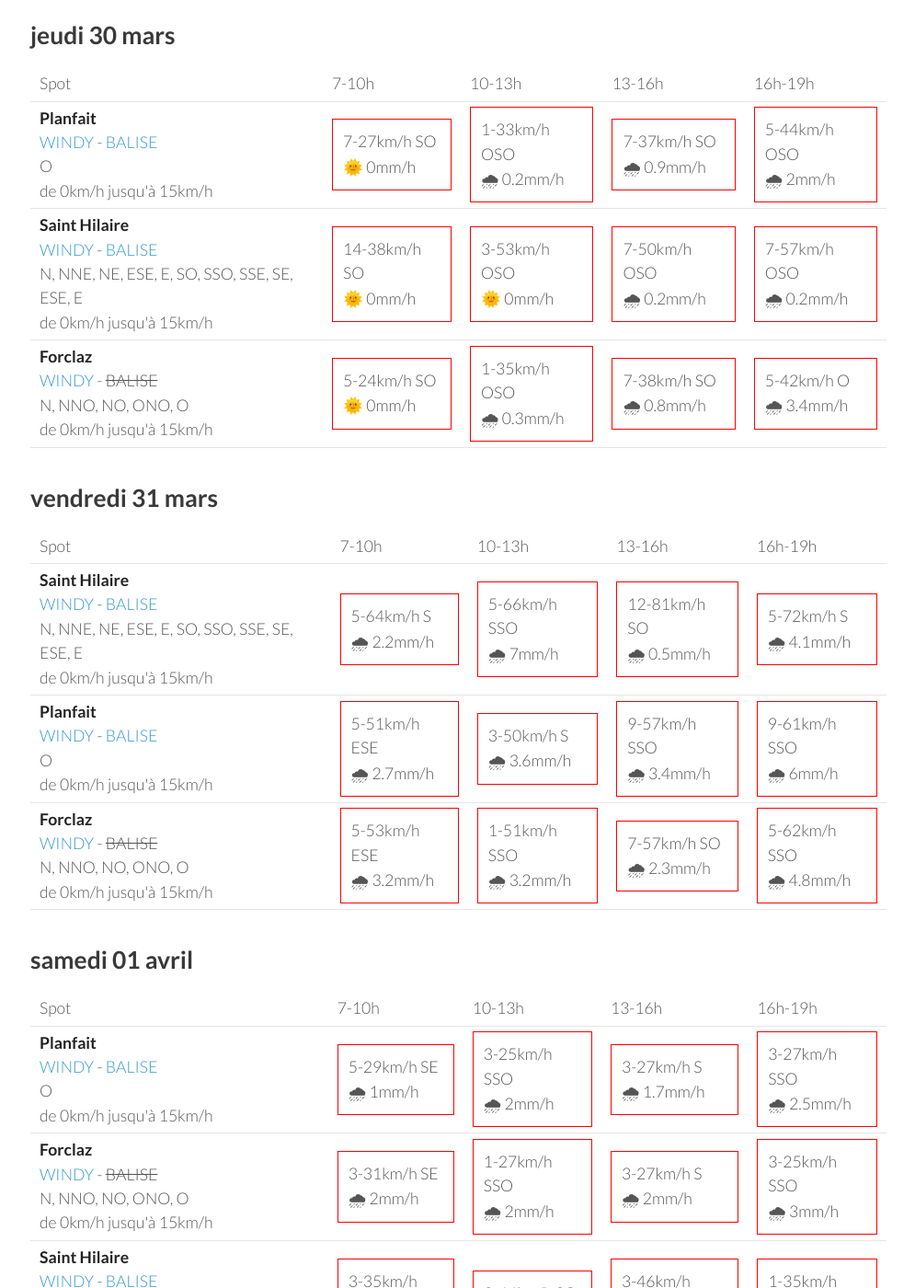
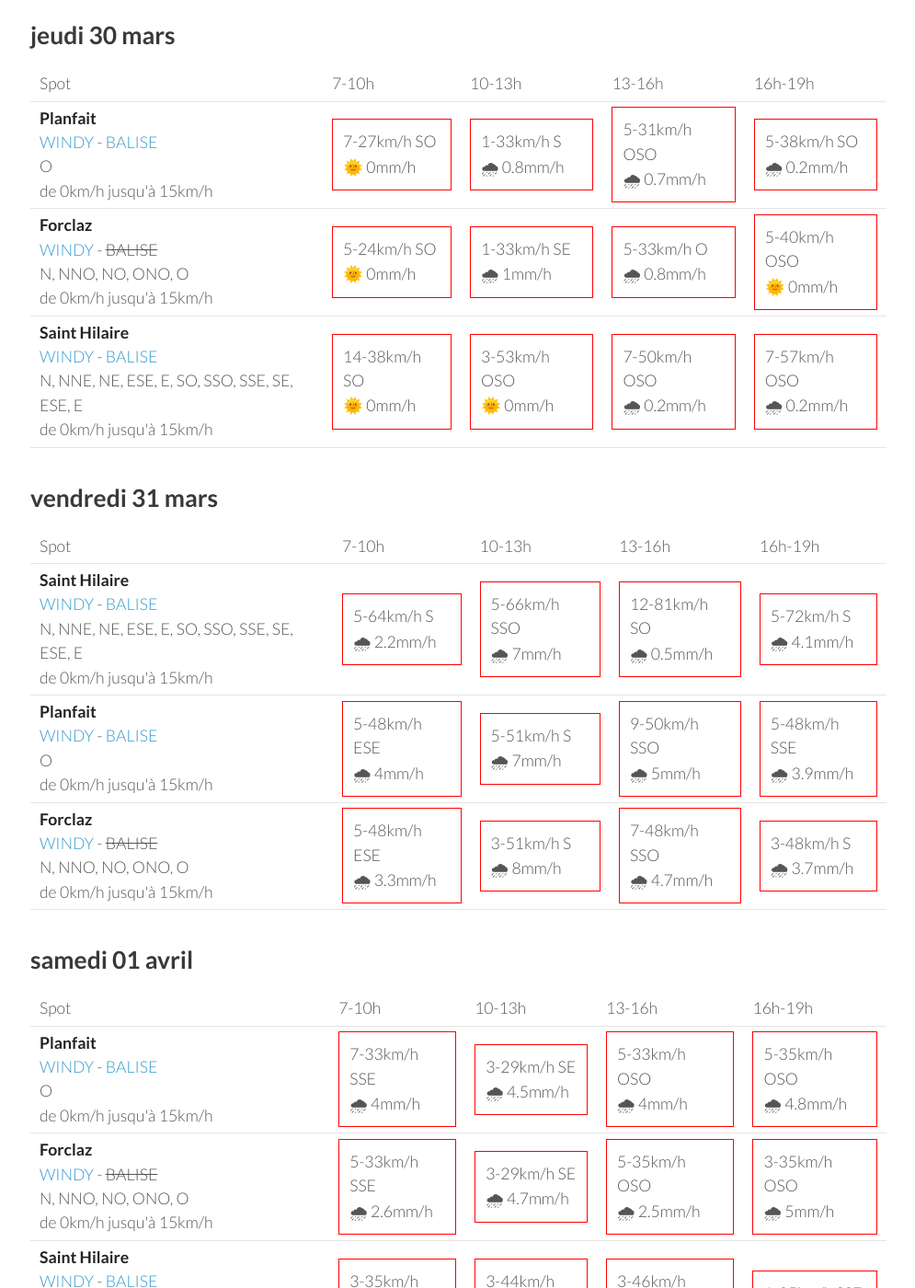
Before and after one commit to parapente-dans-le-nord/parapente-dans-le-nord.github.io, a Jekyll site: the page built from alpes_nord.markdown, in a window 1280 px wide and 1400 px high, scrolled down 1235 px. Shown: the whole window at 92% size, without its empty margins (25-1020 px from the left). Built offline with Jekyll 4.4.1, drawn with Linux system fonts in a browser that asks for light colours; some of the changed text lies outside the part shown.

Commit message:
update index.markdown

```diff
--- a/alpes_nord.markdown
+++ b/alpes_nord.markdown
@@ -114,9 +114,19 @@ page mise à jour le mardi 28 mars 19:26
         <td><strong>Planfait</strong><br><a href="https://windy.com/45.853/6.223?45.415,6.223,8">WINDY</a> - <span class=""><a href="https://www.openwindmap.org/PP496">BALISE</a> </span><br> <span class="vent-favorable">O</span><br><span class="force-vent">de 0km/h jusqu'à 15km/h</span> </td>
 
             <td><div class="not-flyable"><p>7-27km/h SO</p><p>🌞 0mm/h</p></div></td>
-            <td><div class="not-flyable"><p>1-33km/h OSO</p><p>🌧 0.2mm/h</p></div></td>
-            <td><div class="not-flyable"><p>7-37km/h SO</p><p>🌧 0.9mm/h</p></div></td>
-            <td><div class="not-flyable"><p>5-44km/h OSO</p><p>🌧 2mm/h</p></div></td>
+            <td><div class="not-flyable"><p>1-33km/h S</p><p>🌧 0.8mm/h</p></div></td>
+            <td><div class="not-flyable"><p>5-31km/h OSO</p><p>🌧 0.7mm/h</p></div></td>
+            <td><div class="not-flyable"><p>5-38km/h SO</p><p>🌧 0.2mm/h</p></div></td>
+
+
+    </tr>
+<tr>
+        <td><strong>Forclaz</strong><br><a href="https://windy.com/45.814/6.247?45.375,6.246,8,m:eVwaglz">WINDY</a> - <span class="no-balise"> BALISE </span><br> <span class="vent-favorable">N, NNO, NO, ONO, O</span><br><span class="force-vent">de 0km/h jusqu'à 15km/h</span> </td>
+
+            <td><div class="not-flyable"><p>5-24km/h SO</p><p>🌞 0mm/h</p></div></td>
+            <td><div class="not-flyable"><p>1-33km/h SE</p><p>🌧 1mm/h</p></div></td>
+            <td><div class="not-flyable"><p>5-33km/h O</p><p>🌧 0.8mm/h</p></div></td>
+            <td><div class="not-flyable"><p>5-40km/h OSO</p><p>🌞 0mm/h</p></div></td>
 
 
     </tr>
@@ -127,16 +137,6 @@ page mise à jour le mardi 28 mars 19:26
             <td><div class="not-flyable"><p>3-53km/h OSO</p><p>🌞 0mm/h</p></div></td>
             <td><div class="not-flyable"><p>7-50km/h OSO</p><p>🌧 0.2mm/h</p></div></td>
             <td><div class="not-flyable"><p>7-57km/h OSO</p><p>🌧 0.2mm/h</p></div></td>
-
-
-    </tr>
-<tr>
-        <td><strong>Forclaz</strong><br><a href="https://windy.com/45.814/6.247?45.375,6.246,8,m:eVwaglz">WINDY</a> - <span class="no-balise"> BALISE </span><br> <span class="vent-favorable">N, NNO, NO, ONO, O</span><br><span class="force-vent">de 0km/h jusqu'à 15km/h</span> </td>
-
-            <td><div class="not-flyable"><p>5-24km/h SO</p><p>🌞 0mm/h</p></div></td>
-            <td><div class="not-flyable"><p>1-35km/h OSO</p><p>🌧 0.3mm/h</p></div></td>
-            <td><div class="not-flyable"><p>7-38km/h SO</p><p>🌧 0.8mm/h</p></div></td>
-            <td><div class="not-flyable"><p>5-42km/h O</p><p>🌧 3.4mm/h</p></div></td>
 
 
     </tr>
@@ -169,20 +169,20 @@ page mise à jour le mardi 28 mars 19:26
 <tr>
         <td><strong>Planfait</strong><br><a href="https://windy.com/45.853/6.223?45.415,6.223,8">WINDY</a> - <span class=""><a href="https://www.openwindmap.org/PP496">BALISE</a> </span><br> <span class="vent-favorable">O</span><br><span class="force-vent">de 0km/h jusqu'à 15km/h</span> </td>
 
-            <td><div class="not-flyable"><p>5-51km/h ESE</p><p>🌧 2.7mm/h</p></div></td>
-            <td><div class="not-flyable"><p>3-50km/h S</p><p>🌧 3.6mm/h</p></div></td>
-            <td><div class="not-flyable"><p>9-57km/h SSO</p><p>🌧 3.4mm/h</p></div></td>
-            <td><div class="not-flyable"><p>9-61km/h SSO</p><p>🌧 6mm/h</p></div></td>
+            <td><div class="not-flyable"><p>5-48km/h ESE</p><p>🌧 4mm/h</p></div></td>
+            <td><div class="not-flyable"><p>5-51km/h S</p><p>🌧 7mm/h</p></div></td>
+            <td><div class="not-flyable"><p>9-50km/h SSO</p><p>🌧 5mm/h</p></div></td>
+            <td><div class="not-flyable"><p>5-48km/h SSE</p><p>🌧 3.9mm/h</p></div></td>
 
 
     </tr>
 <tr>
         <td><strong>Forclaz</strong><br><a href="https://windy.com/45.814/6.247?45.375,6.246,8,m:eVwaglz">WINDY</a> - <span class="no-balise"> BALISE </span><br> <span class="vent-favorable">N, NNO, NO, ONO, O</span><br><span class="force-vent">de 0km/h jusqu'à 15km/h</span> </td>
 
-            <td><div class="not-flyable"><p>5-53km/h ESE</p><p>🌧 3.2mm/h</p></div></td>
-            <td><div class="not-flyable"><p>1-51km/h SSO</p><p>🌧 3.2mm/h</p></div></td>
-            <td><div class="not-flyable"><p>7-57km/h SO</p><p>🌧 2.3mm/h</p></div></td>
-            <td><div class="not-flyable"><p>5-62km/h SSO</p><p>🌧 4.8mm/h</p></div></td>
+            <td><div class="not-flyable"><p>5-48km/h ESE</p><p>🌧 3.3mm/h</p></div></td>
+            <td><div class="not-flyable"><p>3-51km/h S</p><p>🌧 8mm/h</p></div></td>
+            <td><div class="not-flyable"><p>7-48km/h SSO</p><p>🌧 4.7mm/h</p></div></td>
+            <td><div class="not-flyable"><p>3-48km/h S</p><p>🌧 3.7mm/h</p></div></td>
 
 
     </tr>
@@ -205,20 +205,20 @@ page mise à jour le mardi 28 mars 19:26
 <tr>
         <td><strong>Planfait</strong><br><a href="https://windy.com/45.853/6.223?45.415,6.223,8">WINDY</a> - <span class=""><a href="https://www.openwindmap.org/PP496">BALISE</a> </span><br> <span class="vent-favorable">O</span><br><span class="force-vent">de 0km/h jusqu'à 15km/h</span> </td>
 
-            <td><div class="not-flyable"><p>5-29km/h SE</p><p>🌧 1mm/h</p></div></td>
-            <td><div class="not-flyable"><p>3-25km/h SSO</p><p>🌧 2mm/h</p></div></td>
-            <td><div class="not-flyable"><p>3-27km/h S</p><p>🌧 1.7mm/h</p></div></td>
-            <td><div class="not-flyable"><p>3-27km/h SSO</p><p>🌧 2.5mm/h</p></div></td>
+            <td><div class="not-flyable"><p>7-33km/h SSE</p><p>🌧 4mm/h</p></div></td>
+            <td><div class="not-flyable"><p>3-29km/h SE</p><p>🌧 4.5mm/h</p></div></td>
+            <td><div class="not-flyable"><p>5-33km/h OSO</p><p>🌧 4mm/h</p></div></td>
+            <td><div class="not-flyable"><p>5-35km/h OSO</p><p>🌧 4.8mm/h</p></div></td>
 
 
     </tr>
 <tr>
         <td><strong>Forclaz</strong><br><a href="https://windy.com/45.814/6.247?45.375,6.246,8,m:eVwaglz">WINDY</a> - <span class="no-balise"> BALISE </span><br> <span class="vent-favorable">N, NNO, NO, ONO, O</span><br><span class="force-vent">de 0km/h jusqu'à 15km/h</span> </td>
 
-            <td><div class="not-flyable"><p>3-31km/h SE</p><p>🌧 2mm/h</p></div></td>
-            <td><div class="not-flyable"><p>1-27km/h SSO</p><p>🌧 2mm/h</p></div></td>
-            <td><div class="not-flyable"><p>3-27km/h S</p><p>🌧 2mm/h</p></div></td>
-            <td><div class="not-flyable"><p>3-25km/h SSO</p><p>🌧 3mm/h</p></div></td>
+            <td><div class="not-flyable"><p>5-33km/h SSE</p><p>🌧 2.6mm/h</p></div></td>
+            <td><div class="not-flyable"><p>3-29km/h SE</p><p>🌧 4.7mm/h</p></div></td>
+            <td><div class="not-flyable"><p>5-35km/h OSO</p><p>🌧 2.5mm/h</p></div></td>
+            <td><div class="not-flyable"><p>3-35km/h OSO</p><p>🌧 5mm/h</p></div></td>
 
 
     </tr>
@@ -259,22 +259,22 @@ page mise à jour le mardi 28 mars 19:26
 
     </tr>
 <tr>
-        <td><strong>Forclaz</strong><br><a href="https://windy.com/45.814/6.247?45.375,6.246,8,m:eVwaglz">WINDY</a> - <span class="no-balise"> BALISE </span><br> <span class="vent-favorable">N, NNO, NO, ONO, O</span><br><span class="force-vent">de 0km/h jusqu'à 15km/h</span> </td>
+        <td><strong>Planfait</strong><br><a href="https://windy.com/45.853/6.223?45.415,6.223,8">WINDY</a> - <span class=""><a href="https://www.openwindmap.org/PP496">BALISE</a> </span><br> <span class="vent-favorable">O</span><br><span class="force-vent">de 0km/h jusqu'à 15km/h</span> </td>
 
-            <td><div class="not-flyable"><p>1-20km/h SE</p><p>🌧 3mm/h</p></div></td>
-            <td><div class="not-flyable"><p>1-20km/h O</p><p>🌧 1.4mm/h</p></div></td>
-            <td><div class="not-flyable"><p>5-29km/h NNO</p><p>🌧 1.2mm/h</p></div></td>
-            <td><div class="not-flyable"><p>7-38km/h NNO</p><p>🌞 0mm/h</p></div></td>
+            <td><div class="not-flyable"><p>1-16km/h S</p><p>🌞 0mm/h</p></div></td>
+            <td><div class="not-flyable"><p>1-12km/h OSO</p><p>🌧 0.4mm/h</p></div></td>
+            <td><div class="not-flyable"><p>3-20km/h ONO</p><p>🌧 0.7mm/h</p></div></td>
+            <td><div class="not-flyable"><p>5-24km/h NO</p><p>🌧 0.3mm/h</p></div></td>
 
 
     </tr>
 <tr>
-        <td><strong>Planfait</strong><br><a href="https://windy.com/45.853/6.223?45.415,6.223,8">WINDY</a> - <span class=""><a href="https://www.openwindmap.org/PP496">BALISE</a> </span><br> <span class="vent-favorable">O</span><br><span class="force-vent">de 0km/h jusqu'à 15km/h</span> </td>
+        <td><strong>Forclaz</strong><br><a href="https://windy.com/45.814/6.247?45.375,6.246,8,m:eVwaglz">WINDY</a> - <span class="no-balise"> BALISE </span><br> <span class="vent-favorable">N, NNO, NO, ONO, O</span><br><span class="force-vent">de 0km/h jusqu'à 15km/h</span> </td>
 
-            <td><div class="not-flyable"><p>1-18km/h SE</p><p>🌧 3mm/h</p></div></td>
-            <td><div class="not-flyable"><p>1-20km/h O</p><p>🌧 1.3mm/h</p></div></td>
-            <td><div class="not-flyable"><p>7-29km/h N</p><p>🌧 1.2mm/h</p></div></td>
-            <td><div class="not-flyable"><p>9-40km/h N</p><p>🌧 0.2mm/h</p></div></td>
+            <td><div class="not-flyable"><p>1-16km/h S</p><p>🌞 0mm/h</p></div></td>
+            <td><div class="not-flyable"><p>1-12km/h OSO</p><p>🌧 0.3mm/h</p></div></td>
+            <td><div class="not-flyable"><p>5-20km/h ONO</p><p>🌧 0.5mm/h</p></div></td>
+            <td><div class="not-flyable"><p>5-27km/h NO</p><p>🌧 0.2mm/h</p></div></td>
 
 
     </tr>
```
Also changed, not shown: other parts of alpes_nord.markdown (+1 -1 lines).
